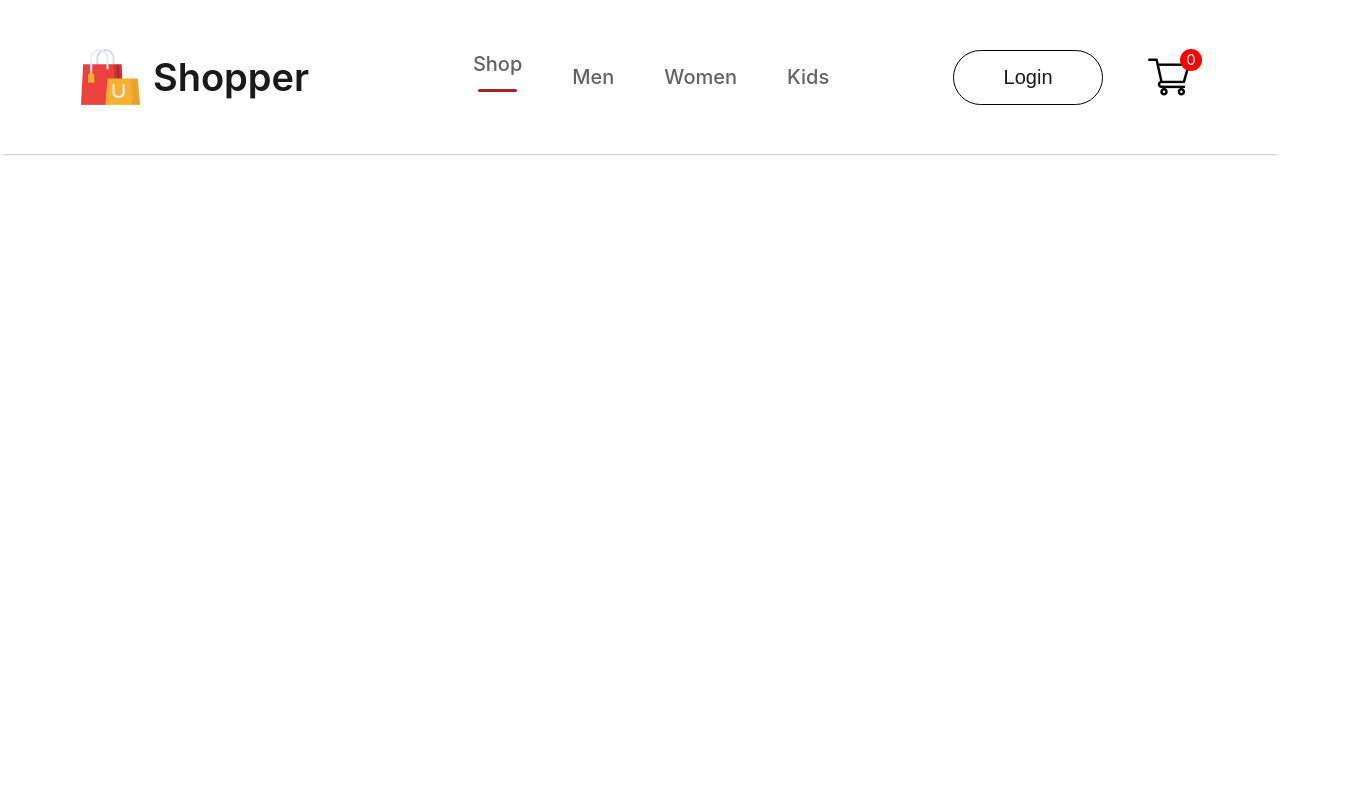
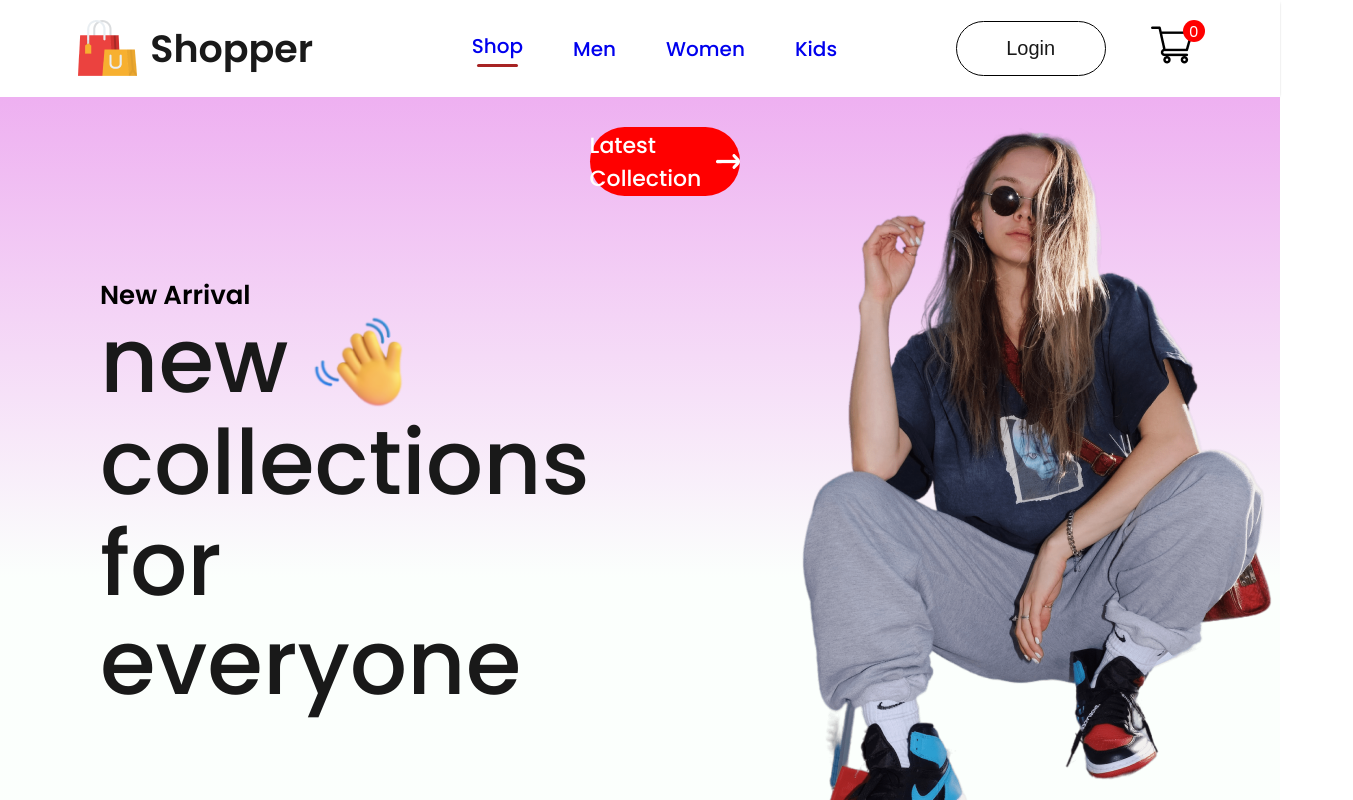
Before and after one commit to justtinsamuel/e-commerce, a React (Create React App) app in the folder frontend/: page / in a window 1280 px wide. Shown: the top 800 px of the page, 1353 px wide, since content can reach past the window. Built offline with nearby package versions, Linux system fonts and the light colour scheme.

Commit message:
new layout hero

```diff
--- a/frontend/public/index.html
+++ b/frontend/public/index.html
@@ -15,6 +15,18 @@
       user's mobile device or desktop. See https://developers.google.com/web/fundamentals/web-app-manifest/
     -->
     <link rel="manifest" href="%PUBLIC_URL%/manifest.json" />
+    <link rel="preconnect" href="https://fonts.googleapis.com" />
+    <link rel="preconnect" href="https://fonts.gstatic.com" crossorigin />
+    <link
+      href="https://fonts.googleapis.com/css2?family=Arimo:ital,wght@0,400..700;1,400..700&family=Open+Sans:ital,wght@0,300..800;1,300..800&family=PT+Sans+Narrow&family=Poppins:ital,wght@0,100;0,200;0,300;0,400;0,500;0,600;0,700;0,800;0,900;1,100;1,200;1,300;1,400;1,500;1,600;1,700;1,800;1,900&display=swap"
+      rel="stylesheet"
+    />
+    <!-- <link rel="preconnect" href="https://fonts.googleapis.com" />
+    <link rel="preconnect" href="https://fonts.gstatic.com" crossorigin />
+    <link
+      href="https://fonts.googleapis.com/css2?family=Arimo:ital,wght@0,400..700;1,400..700&family=Open+Sans:ital,wght@0,300..800;1,300..800&family=PT+Sans+Narrow&display=swap"
+      rel="stylesheet"
+    /> -->
     <!--
       Notice the use of %PUBLIC_URL% in the tags above.
       It will be replaced with the URL of the `public` folder during the build.
--- a/frontend/src/App.js
+++ b/frontend/src/App.js
@@ -1,10 +1,31 @@
 import "./App.css";
 import Navbar from "./Components/Navbar/Navbar";
+import { BrowserRouter, Routes, Route } from "react-router-dom";
+import Shop from "./Pages/Shop";
+import ShopCategory from "./Pages/ShopCategory";
+import Product from "./Pages/Product";
+import Cart from "./Pages/Cart";
+import LoginSignup from "./Pages/LoginSignup";
 
 function App() {
   return (
     <div>
-      <Navbar />
+      <BrowserRouter>
+        <Navbar />
+        <Routes>
+          <Route path="/" element={<Shop />} />
+          <Route path="/mens" element={<ShopCategory category="men" />} />
+          <Route path="/womens" element={<ShopCategory category="women" />} />
+          <Route path="/kids" element={<ShopCategory category="kid" />} />
+
+          <Route path="/product" element={<Product />}>
+            <Route path=":productId" element={<Product />} />
+          </Route>
+
+          <Route path="/cart" element={<Cart />} />
+          <Route path="/login" element={<LoginSignup />} />
+        </Routes>
+      </BrowserRouter>
     </div>
   );
 }
--- /dev/null
+++ b/frontend/src/Components/Hero/Hero.css
@@ -0,0 +1,58 @@
+.hero {
+  height: 100vh;
+  background: linear-gradient(180deg, #eeb0f1, #e1ffea22 60%);
+  display: flex;
+}
+
+.hero-left {
+  flex: 1;
+  display: flex;
+  flex-direction: column;
+  justify-content: center;
+  gap: 2px;
+  padding-left: 100px;
+  line-height: 1.1;
+}
+
+.hero-left h2 {
+  color: black;
+  font-size: 26px;
+  font-weight: 600;
+}
+
+.hero-left p {
+  color: #191919;
+  font-size: 90px;
+  font-weight: 500;
+}
+
+.hero-hand-icon {
+  display: flex;
+  align-items: center;
+  gap: 20px;
+}
+.hero-hand-icon img {
+  width: 100px;
+}
+
+.hero-latest-btn {
+  display: flex;
+  justify-content: center;
+  align-items: center;
+  gap: 15px;
+  width: 300px;
+  height: 69px;
+  border-radius: 70px;
+  margin-top: 30px;
+  background: red;
+  color: white;
+  font-size: 22px;
+  font-weight: 500;
+}
+
+.hero-right {
+  flex: 1;
+  display: flex;
+  align-items: center;
+  justify-content: center;
+}
--- /dev/null
+++ b/frontend/src/Components/Hero/Hero.jsx
@@ -0,0 +1,30 @@
+import React from "react";
+import "./Hero.css";
+import hand_icon from "../Assets/hand_icon.png";
+import arrow_icon from "../Assets/arrow.png";
+import hero_image from "../Assets/hero_image.png";
+
+const Hero = () => {
+  return (
+    <div className="hero">
+      <div className="hero-left">
+        <h2>New Arrival</h2>
+        <div className="hero-hand-icon">
+          <p>new</p>
+          <img src={hand_icon} alt="" />
+        </div>
+        <p>collections</p>
+        <p>for everyone</p>
+      </div>
+      <div className="hero-latest-btn">
+        <div>Latest Collection</div>
+        <img src={arrow_icon} alt="" />
+      </div>
+      <div className="hero-right">
+        <img src={hero_image} alt="" />
+      </div>
+    </div>
+  );
+};
+
+export default Hero;
--- a/frontend/src/Components/Navbar/Navbar.jsx
+++ b/frontend/src/Components/Navbar/Navbar.jsx
@@ -3,6 +3,7 @@ import "./Navbar.css";
 
 import logo from "../Assets/logo.png";
 import cart_icon from "../Assets/cart_icon.png";
+import { Link } from "react-router-dom";
 
 const Navbar = () => {
     const [menu, setMenu] = useState(`shop`)
@@ -14,14 +15,14 @@ const Navbar = () => {
         <p>Shopper</p>
       </div>
       <ul className="nav-menu">
-        <li onClick={() => {setMenu(`shop`)}}>Shop{menu===`shop`?<hr/>:<></>}</li>
-        <li onClick={() => {setMenu(`mens`)}}>Men{menu===`mens`?<hr/>:<></>}</li>
-        <li onClick={() => {setMenu(`womens`)}}>Women{menu===`womens`?<hr/>:<></>}</li>
-        <li onClick={() => {setMenu(`kids`)}}>Kids{menu===`kids`?<hr/>:<></>}</li>
+        <li onClick={() => {setMenu(`shop`)}}><Link style={{textDecoration: 'none' }} to ='/'>Shop</Link>{menu===`shop`?<hr/>:<></>}</li>
+        <li onClick={() => {setMenu(`mens`)}}><Link style={{textDecoration: 'none' }} to ='/mens'>Men</Link>{menu===`mens`?<hr/>:<></>}</li>
+        <li onClick={() => {setMenu(`womens`)}}><Link style={{textDecoration: 'none' }} to ='/womens'>Women</Link>{menu===`womens`?<hr/>:<></>}</li>
+        <li onClick={() => {setMenu(`kids`)}}><Link style={{textDecoration: 'none' }} to ='/kids'>Kids</Link>{menu===`kids`?<hr/>:<></>}</li>
       </ul>
       <div className="nav-login-cart">
-        <button>Login</button>
-        <img src={cart_icon} alt="" />
+        <Link to='/login'><button>Login</button></Link>
+        <Link to='/cart'><img src={cart_icon} alt="" /></Link>
         <div className="nav-cart-count">0</div>
       </div>
     </div>
--- /dev/null
+++ b/frontend/src/Pages/Cart.jsx
@@ -0,0 +1,9 @@
+import React from 'react'
+
+const Cart = () => {
+  return (
+    <div>Cart</div>
+  )
+}
+
+export default Cart
--- /dev/null
+++ b/frontend/src/Pages/LoginSignup.jsx
@@ -0,0 +1,9 @@
+import React from 'react'
+
+const LoginSignup = () => {
+  return (
+    <div>LoginSignup</div>
+  )
+}
+
+export default LoginSignup
--- /dev/null
+++ b/frontend/src/Pages/Product.jsx
@@ -0,0 +1,9 @@
+import React from 'react'
+
+const Product = () => {
+  return (
+    <div>Product</div>
+  )
+}
+
+export default Product
--- /dev/null
+++ b/frontend/src/Pages/Shop.jsx
@@ -0,0 +1,12 @@
+import React from "react";
+import Hero from "../Components/Hero/Hero";
+
+const Shop = () => {
+  return (
+    <div>
+      <Hero />
+    </div>
+  );
+};
+
+export default Shop;
--- /dev/null
+++ b/frontend/src/Pages/ShopCategory.jsx
@@ -0,0 +1,9 @@
+import React from 'react'
+
+const ShopCategory = () => {
+  return (
+    <div>ShopCategory</div>
+  )
+}
+
+export default ShopCategory
--- a/frontend/src/index.css
+++ b/frontend/src/index.css
@@ -1,3 +1,6 @@
+*{
+  margin: 0;
+}
 body {
   margin: 0;
   font-family: -apple-system, BlinkMacSystemFont, 'Segoe UI', 'Roboto', 'Oxygen',
@@ -5,6 +8,7 @@ body {
     sans-serif;
   -webkit-font-smoothing: antialiased;
   -moz-osx-font-smoothing: grayscale;
+  font-family: 'Poppins';
 }
 
 code {
```
